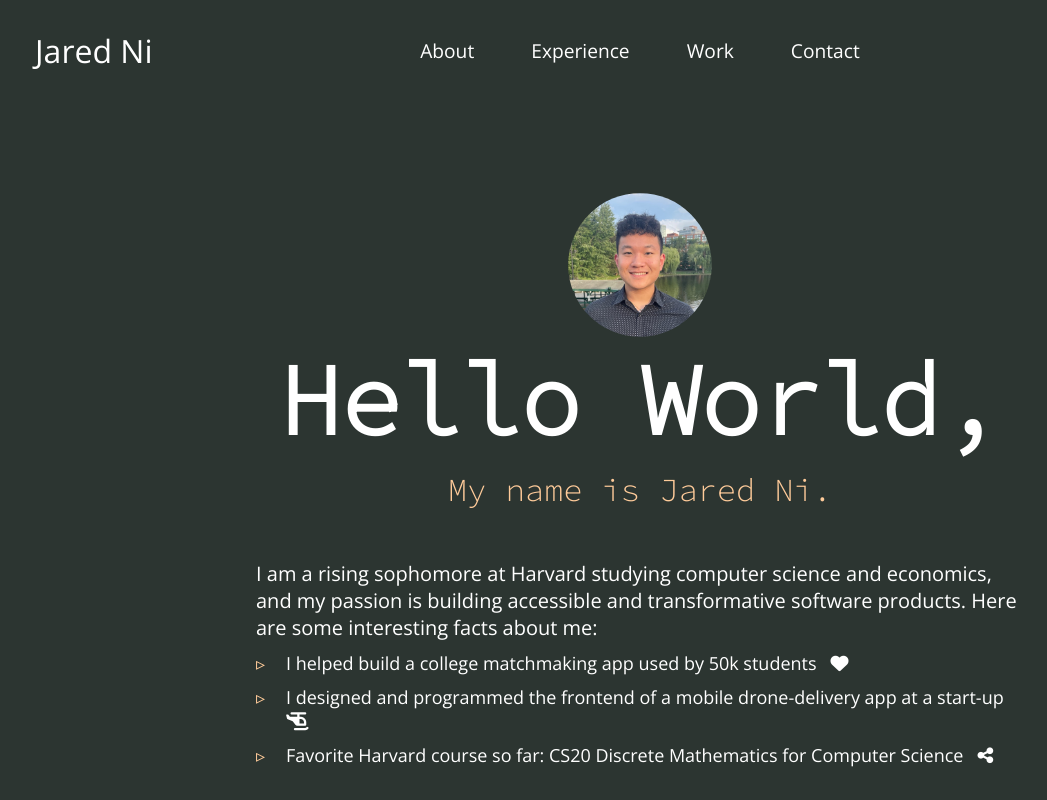
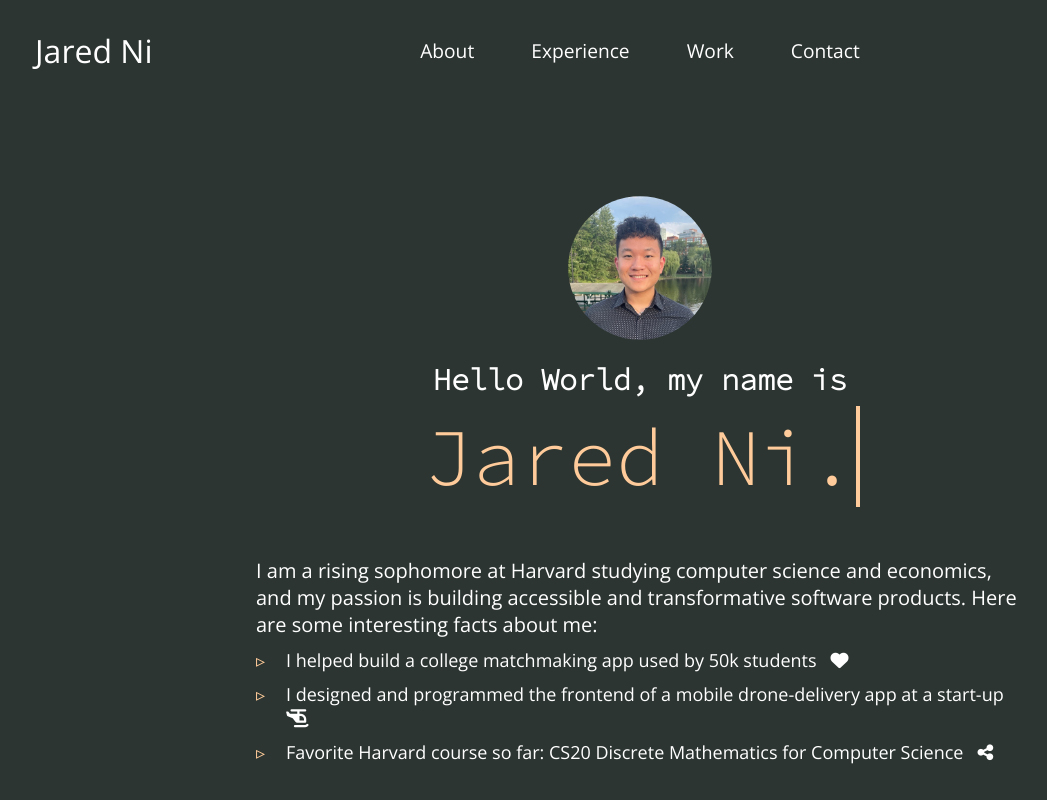
Before and after one commit to jared-ni/personal-website, a React (Create React App) app: page / in a window 1280 px wide. Shown: the top 800 px of the page, without its empty margins (0-1047 px from the left). Built offline with nearby package versions, Linux system fonts and the light colour scheme.

Commit message:
changed landing page text and animation

```diff
--- a/src/components/HeroSection.css
+++ b/src/components/HeroSection.css
@@ -1,6 +1,17 @@
 :root {
   --background-color: #2c3531;
   --typewriter-speed: 1.5s;
+}
+@keyframes typewriter {
+  to {
+    left: 100%;
+  }
+}
+
+@keyframes blink {
+  50% {
+    opacity: 0;
+  }
 }
 
   .hero-container {
@@ -45,10 +56,10 @@
 
 
   .hero-h1 {
-    margin-top: 0px;
+    margin-top: 20px;
     font-family: 'Source Code Pro', monospace;
     color: #fff;
-    font-size: 100px;
+    font-size: 30px;
     position: relative;
     width: max-content;
     z-index: 10;
@@ -65,32 +76,21 @@
   }
   .hero-h1::before {
     background: var(--background-color);
-    animation: typewriter var(--typewriter-speed) steps(12) forwards;
+    animation: typewriter var(--typewriter-speed) steps(23) forwards;
   }
   .hero-h1::after {
     width: 0.05em;
     background: #fff;
     animation:
-      typewriter var(--typewriter-speed) steps(12) forwards,
-      blink 1s step-start infinite;
-  }
-
-  @keyframes typewriter {
-    to {
-      left: 100%;
-    }
-  }
-
-  @keyframes blink {
-    50% {
-      opacity: 0;
-    }
+      typewriter var(--typewriter-speed) steps(23) forwards,
+      blink 1s step-start infinite,
+      disappear 0.1s 1 var(--typewriter-speed) forwards;
   }
 
   p {
     margin-top: 8px;
     color: #ffcb9a;
-    font-size: 32px;
+    font-size: 80px;
     font-family: 'source code pro', monospace;
     position: relative;
     z-index: 10;
@@ -103,10 +103,20 @@
     right: 0;
     bottom: 0;
     left: 0;
+    /* opacity: 0; */
   }
   p::before {
     background: var(--background-color);
-    animation: typewriter 0.8s steps(20) 1.8s forwards;
+    animation: typewriter var(--typewriter-speed) steps(9) var(--typewriter-speed) forwards;
+  }
+  p::after {
+    width: 0.05em;
+    background: #ffcb9a;
+    animation:
+      /* appear 0.2s steps(1) var(--typewriter-speed) forwards, */
+      typewriter var(--typewriter-speed) steps(9) var(--typewriter-speed) forwards,
+      blink 1s step-start var(--typewriter-speed) infinite;
+
   }
 
   @keyframes appear {
@@ -114,7 +124,15 @@
       opacity: 0;
     }
     100% {
-      opacity: 100;
+      opacity: 1;
+    }
+  }
+  @keyframes disappear {
+    0% {
+      opacity: 1;
+    }
+    100% {
+      opacity: 0;
     }
   }
 
--- a/src/components/HeroSection.js
+++ b/src/components/HeroSection.js
@@ -10,8 +10,8 @@ function HeroSection() {
         <div className="heroImage-wrapper" data-aos="fade-up">
             <img className="heroImage" src={bridgeImage} alt="Jared Ni"  />
         </div>
-        <h1 className="hero-h1">Hello World,</h1>
-        <p>My name is Jared Ni.</p>
+        <h1 className="hero-h1">Hello World, my name is</h1>
+        <p>Jared Ni.</p>
         <div className="pp">I am a rising sophomore at Harvard studying computer science and economics,
             and my passion is building accessible and transformative software products.
             Here are some interesting facts about me:
```
